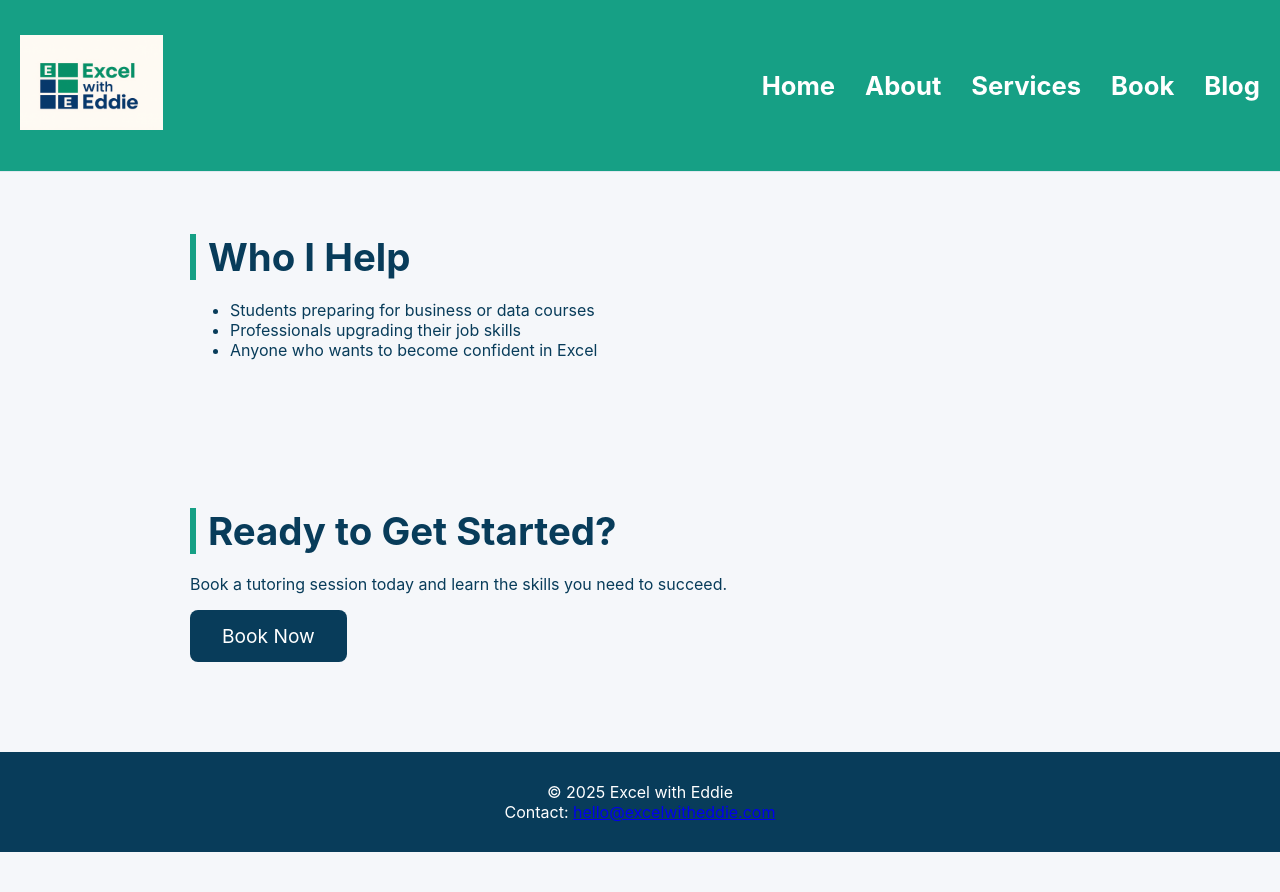
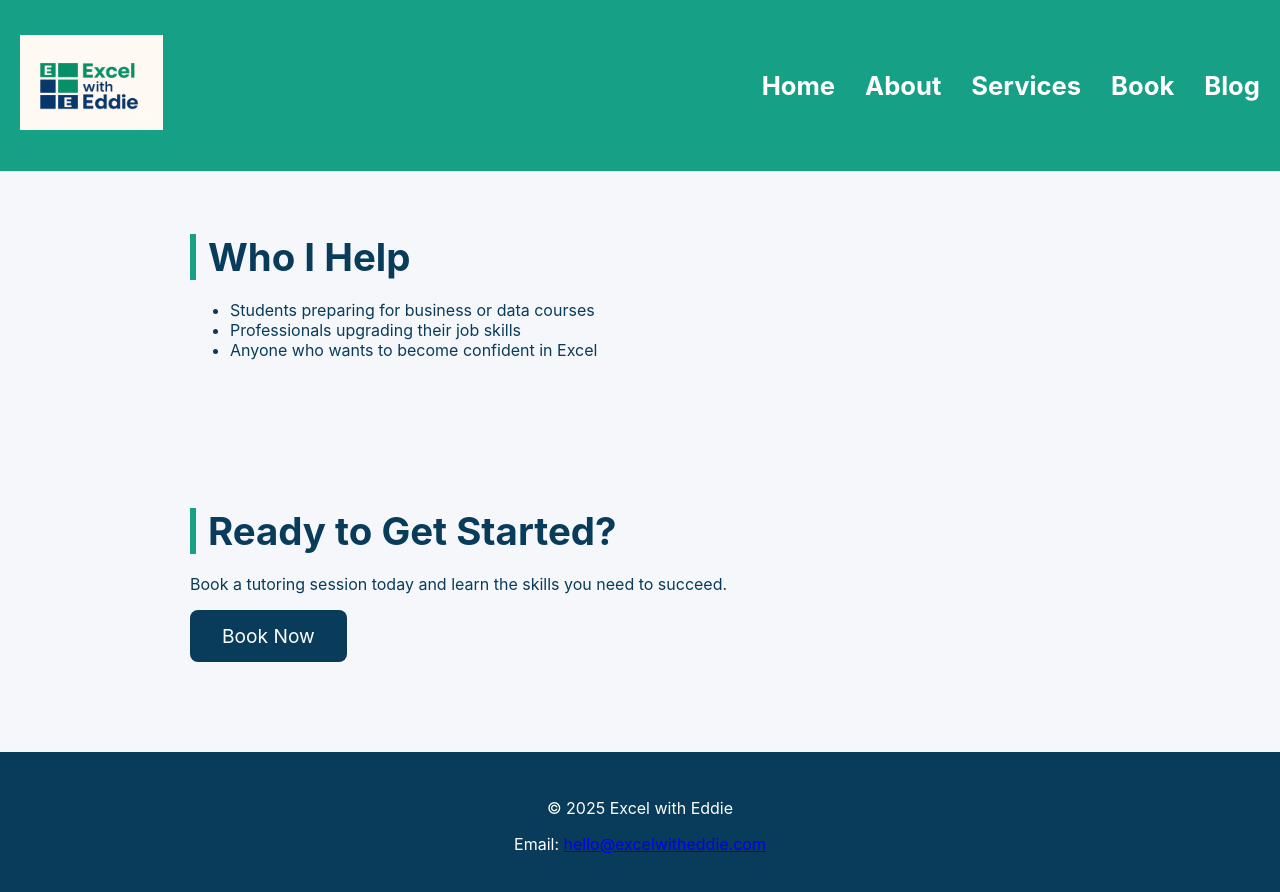
Before and after one commit to excelwitheddie/excel-with-eddie2, a Jekyll site: the page built from index.md, in a window 1280 px wide and 900 px high, scrolled down 1213 px. Shown: the top 892 px of the window. Built offline with Jekyll 4.4.1, drawn with Linux system fonts in a browser that asks for light colours; before the commit the page ends 2065 px from its top, so only the background shows below that.

Commit message:
Update footer.html

```diff
--- a/_includes/footer.html
+++ b/_includes/footer.html
@@ -1,6 +1,4 @@
-<footer class="footer">
-  <div>© 2025 Excel with Eddie</div>
-  <div>Contact: <a href="mailto:hello@excelwitheddie.com">hello@excelwitheddie.com</a></div>
+<footer class="site-footer">
+  <p>© 2025 Excel with Eddie</p>
+  <p>Email: <a href="mailto:hello@excelwitheddie.com">hello@excelwitheddie.com</a></p>
 </footer>
-</body>
-</html>
```
